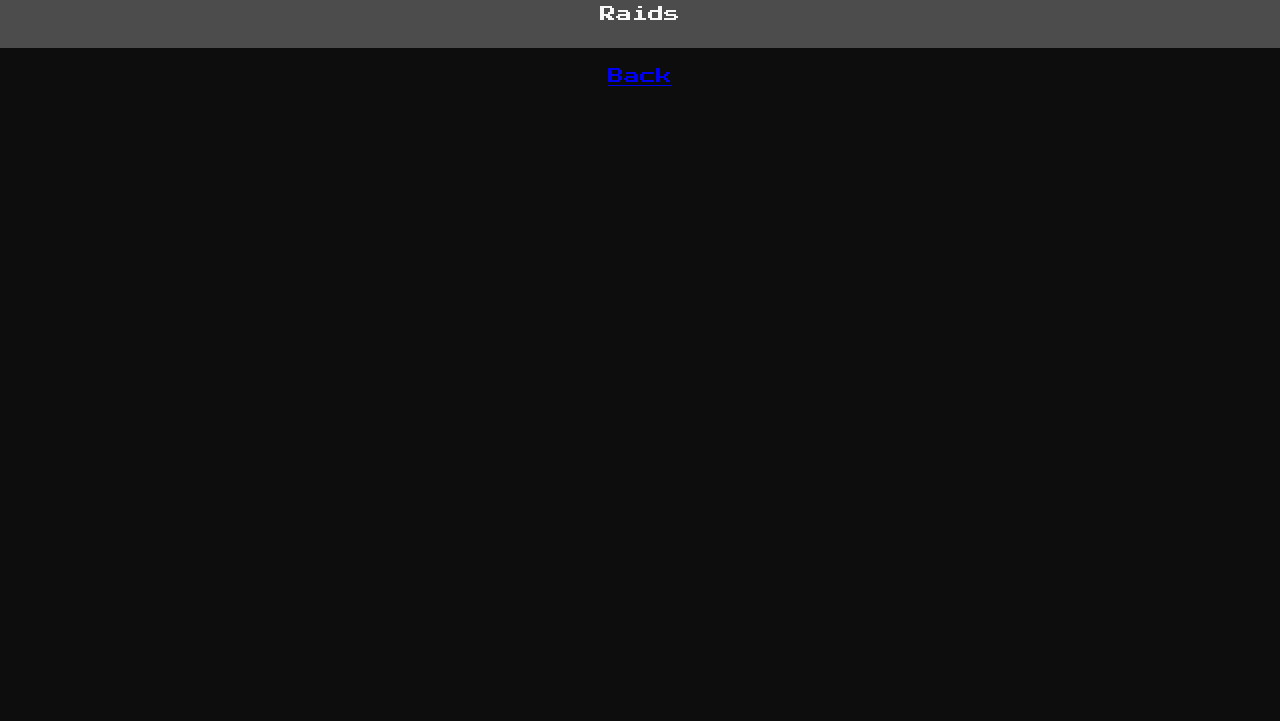
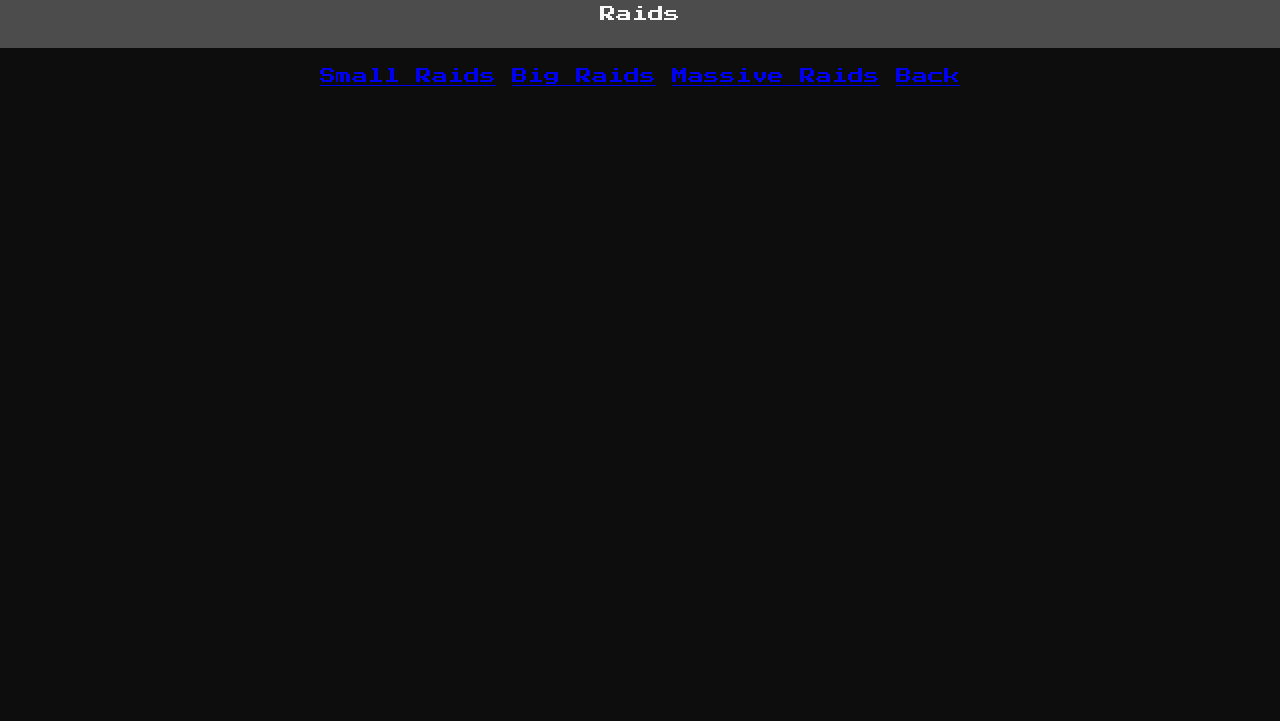
Before and after one commit to ttg700pwiki/ttg700pwiki.github.io, a plain HTML site: page raids.html in a window 1280 px wide. Shown: the part 79-800 px from the top of the page. Drawn offline with Linux system fonts and the light colour scheme.

Commit message:
Update raids.html

```diff
--- a/raids.html
+++ b/raids.html
@@ -65,6 +65,9 @@
     </header>
 
     <div id="search-form">
+        <a href="https://ttg700pwiki.github.io/raids/smallraids">Small Raids</a>
+        <a href="https://ttg700pwiki.github.io/raids/bigraids">Big Raids</a>
+        <a href="https://ttg700pwiki.github.io/raids/massiveraids">Massive Raids</a>
         <a href="https://ttg700pwiki.github.io">Back</a>
 
         </form>
```
